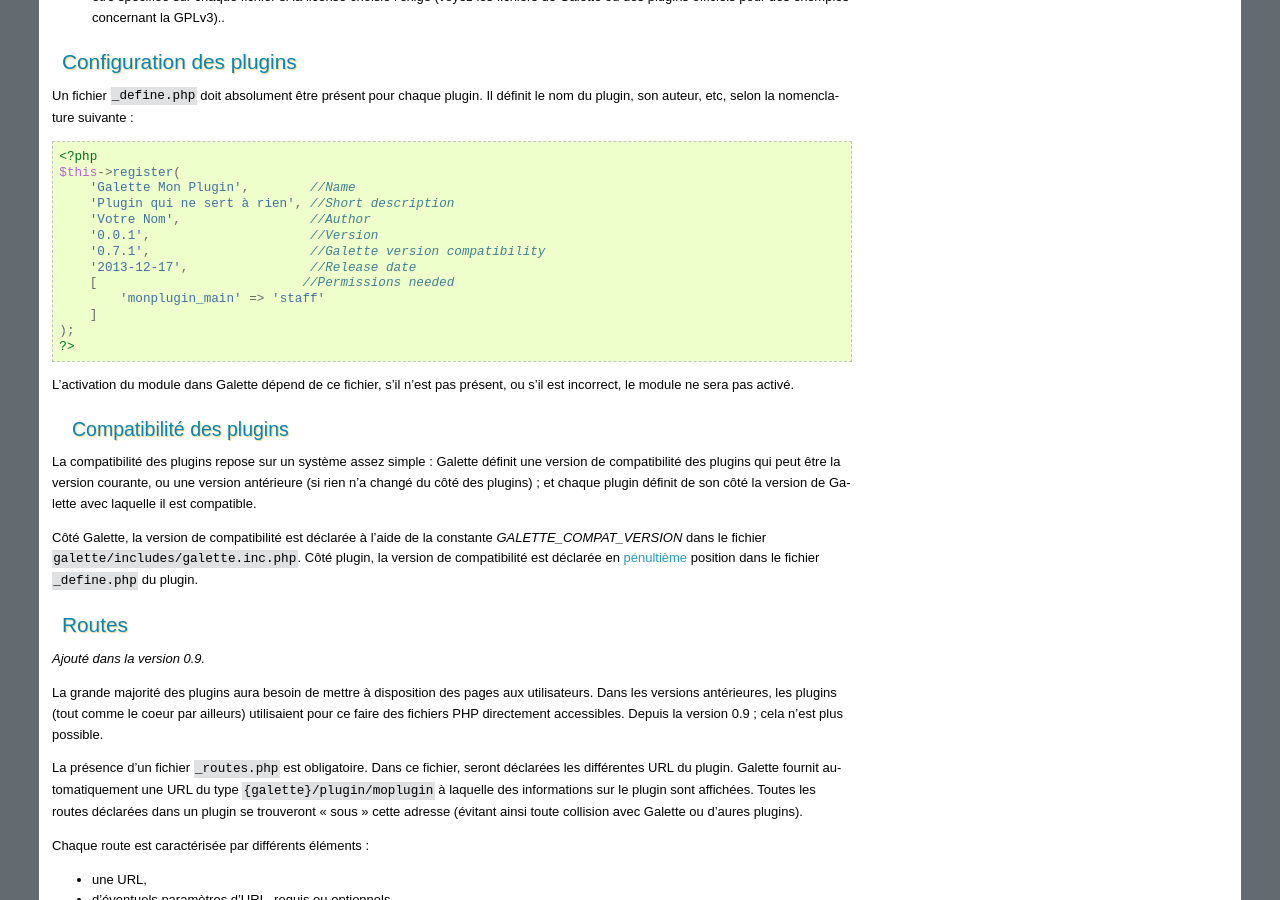
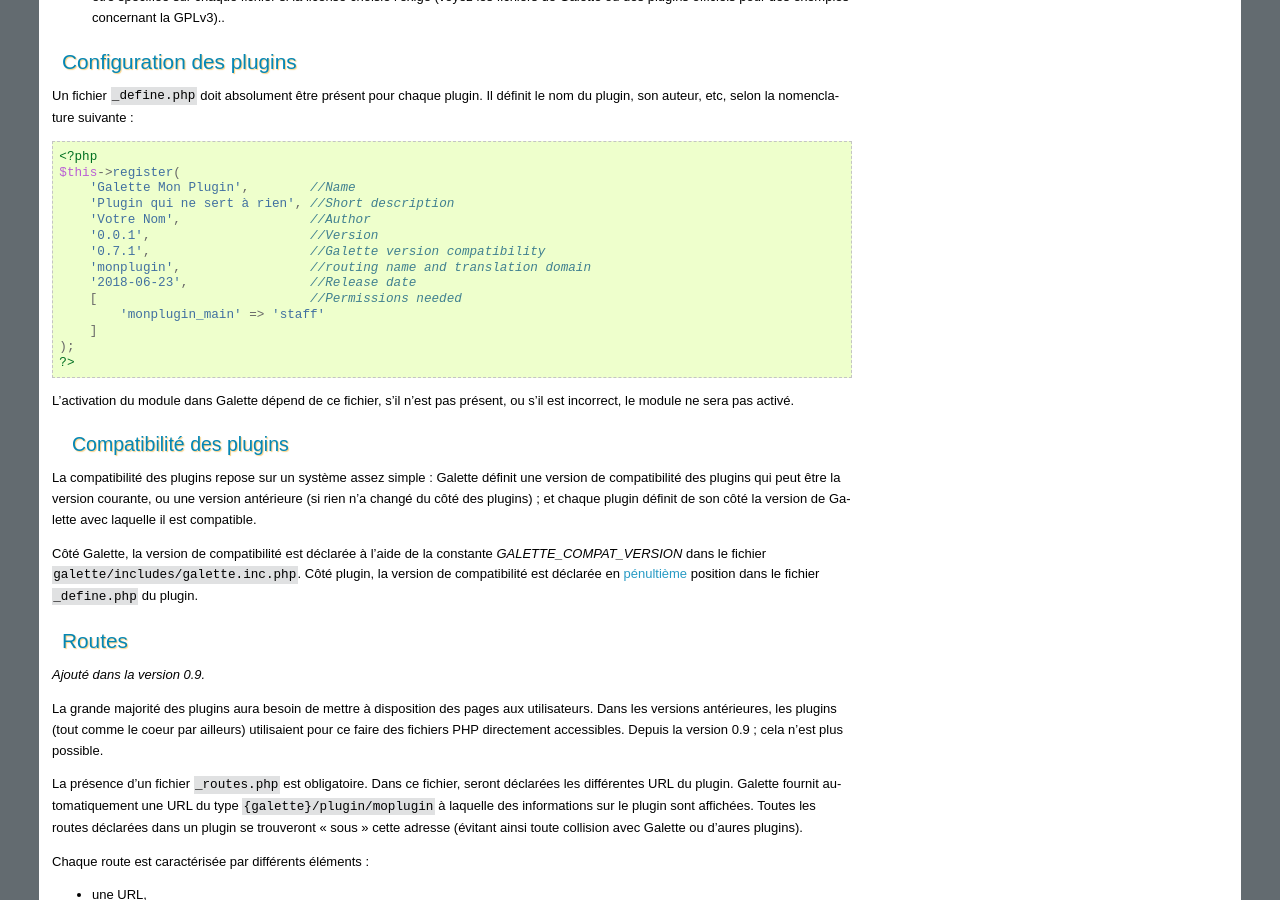
Before and after one commit to galette/galettedoc, a Sphinx documentation site: the page built from source/development/plugins.rst, in a window 1280 px wide and 900 px high, scrolled down 1149 px. Built offline with Sphinx 7.4.7, drawn with Linux system fonts in a browser that asks for light colours.

Commit message:
Missing entry in define file; fixes #1189

```diff
--- a/source/development/plugins.rst
+++ b/source/development/plugins.rst
@@ -54,8 +54,9 @@
        'Votre Nom',                 //Author
        '0.0.1',                     //Version
        '0.7.1',                     //Galette version compatibility
-       '2013-12-17',                //Release date
-       [                           //Permissions needed
+       'monplugin',                 //routing name and translation domain
+       '2018-06-23',                //Release date
+       [                            //Permissions needed
            'monplugin_main' => 'staff'
        ]
    );
```
